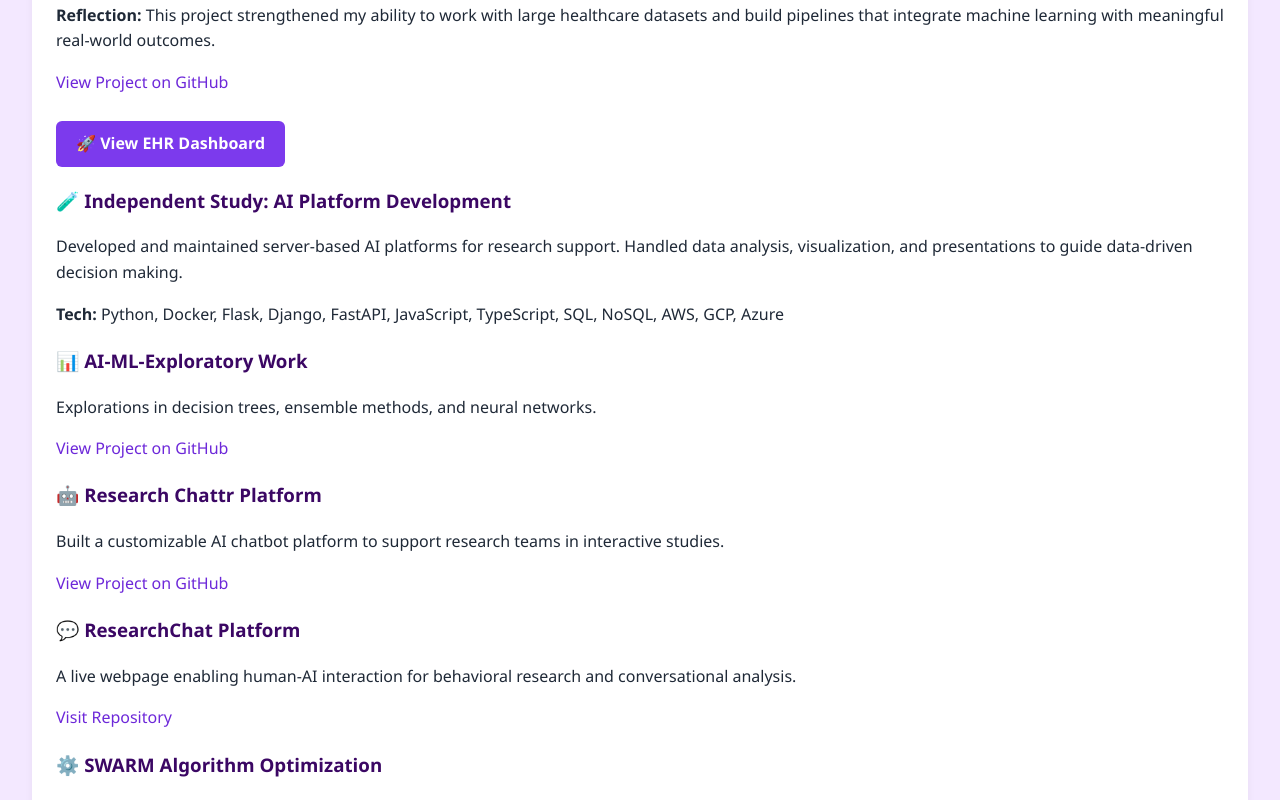
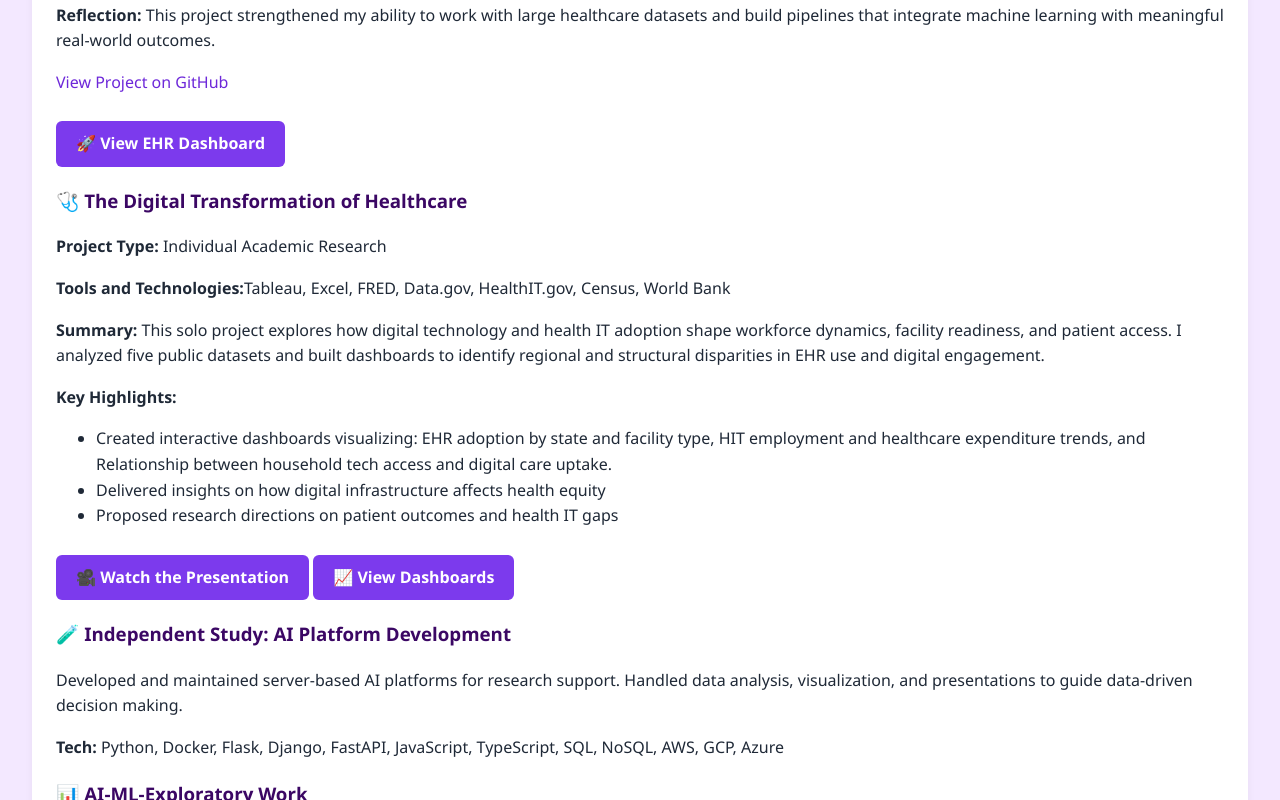
Before and after one commit to chelseaa1808/chelseaa1808.github.io, a plain HTML site: page index.html in a window 1280 px wide. Shown: the part 1943-2743 px from the top of the page. Drawn offline with Linux system fonts and the light colour scheme.

Commit message:
Update index.html

```diff
--- a/index.html
+++ b/index.html
@@ -30,6 +30,7 @@
       <span class="badge">SQL</span>
       <span class="badge">NoSQL</span>
       <span class="badge">PySpark</span>
+      <span class="badge">Tableau</span>
       <span class="badge">Machine Learning</span>
       <span class="badge">Artificial Intelligence</span>
       <span class="badge">Data Visualization</span>
@@ -90,6 +91,24 @@
       </a></p>
 
     </div>
+    <div class="project">
+      <h3>🩺 The Digital Transformation of Healthcare</h3>
+      <p><strong>Project Type:</strong> Individual Academic Research </p>
+      <p><strong>Tools and Technologies:</strong>Tableau, Excel, FRED, Data.gov, HealthIT.gov, Census, World Bank</p>
+      <p><strong>Summary:</strong> This solo project explores how digital technology and health IT adoption shape workforce dynamics, facility readiness, and patient access. I analyzed five public datasets and built dashboards to identify regional and structural disparities in EHR use and digital engagement.</p>
+
+      <p><strong>Key Highlights:</strong>
+        <ul>
+          <li>Created interactive dashboards visualizing: EHR adoption by state and facility type, HIT employment and healthcare expenditure trends, and Relationship between household tech access and digital care uptake.</li>
+          <li>Delivered insights on how digital infrastructure affects health equity</li>
+          <li>Proposed research directions on patient outcomes and health IT gaps</li>
+        </ul>
+      </p>
+      <p>
+      <a href="assets/healthcare.mp4" class="resume-btn" download>🎥 Watch the Presentation</a>
+      <a href="assets/healthcare.twbx" class="resume-btn" download>📈 View Dashboards</a>
+
+    </div>
 
     <div class="project">
       <h3>🧪 Independent Study: AI Platform Development</h3>
```
